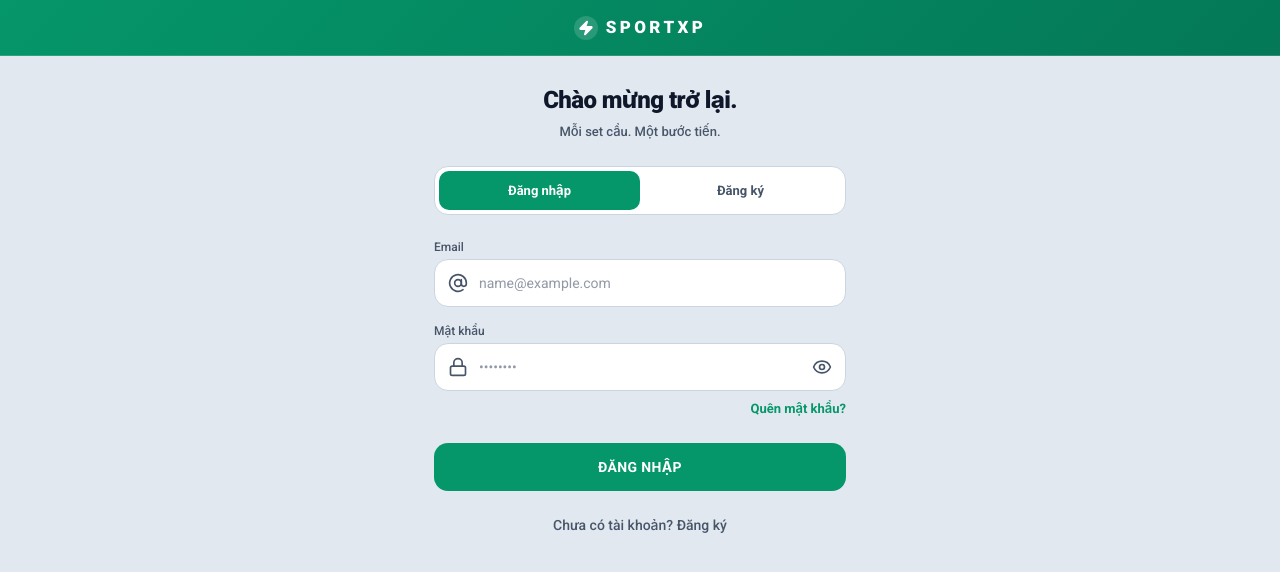
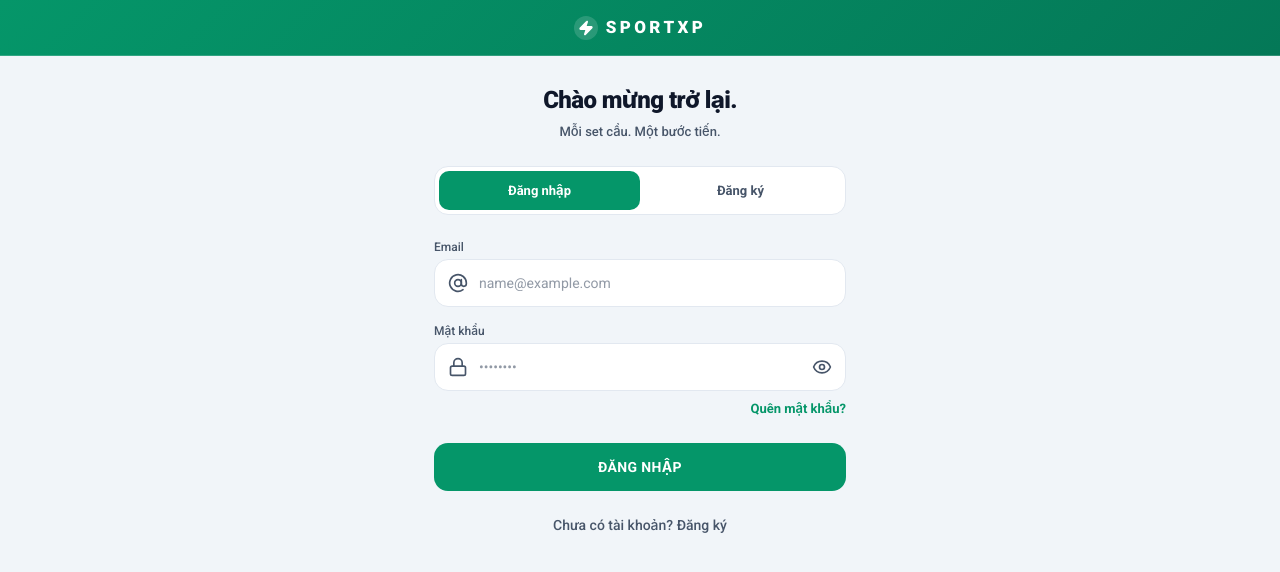
Before and after one commit to BinhPhuong485/SportXPv2, a React (Vite) app in the folder frontend/: page /#/scan in a window 1280 px wide. Shown: the top 572 px of the page. Built offline with nearby package versions, Linux system fonts and the light colour scheme; no server answers; a web font is replaced by a local one.

Commit message:
style(theme): restore canvas background and border to original Slate 100

```diff
--- a/frontend/src/core/theme/tokens.ts
+++ b/frontend/src/core/theme/tokens.ts
@@ -1,7 +1,7 @@
 export const AppColors = {
-  background: '#E2E8F0',
+  background: '#F1F5F9',
   surface: '#FFFFFF',
-  border: '#CBD5E1',
+  border: '#E2E8F0',
   primary: '#059669',
   accent: '#047857',
   accentText: '#047857',
--- a/frontend/src/index.css
+++ b/frontend/src/index.css
@@ -3,10 +3,10 @@
 @tailwind utilities;
 
 :root {
-  /* LIGHT THEME: Low-Glare Anti-Fatigue Canvas with Crisp High-Contrast Cards */
-  --color-bg: 226 232 240; /* #E2E8F0 Slate 200 - Darker soothing canvas that highlights white cards */
+  /* LIGHT THEME: Standardized Design Tokens */
+  --color-bg: 241 245 249; /* #F1F5F9 Slate 100 - Enhanced contrast canvas backdrop */
   --color-surface: 255 255 255; /* #FFFFFF Pure White Surface */
-  --color-border: 203 213 225; /* #CBD5E1 Slate 300 - Hairline card border */
+  --color-border: 226 232 240; /* #E2E8F0 Slate 200 - Crisp hairline card border */
   --color-primary: 5 150 105; /* #059669 Emerald 600 - Standardized Primary Brand (Matches 'Tạo kèo' & 'Xem chi tiết') */
   --color-accent: 4 120 87; /* #047857 Emerald 700 - Deep Brand Hover */
   --color-accent-text: 4 120 87; /* #047857 Emerald 700 */
```
